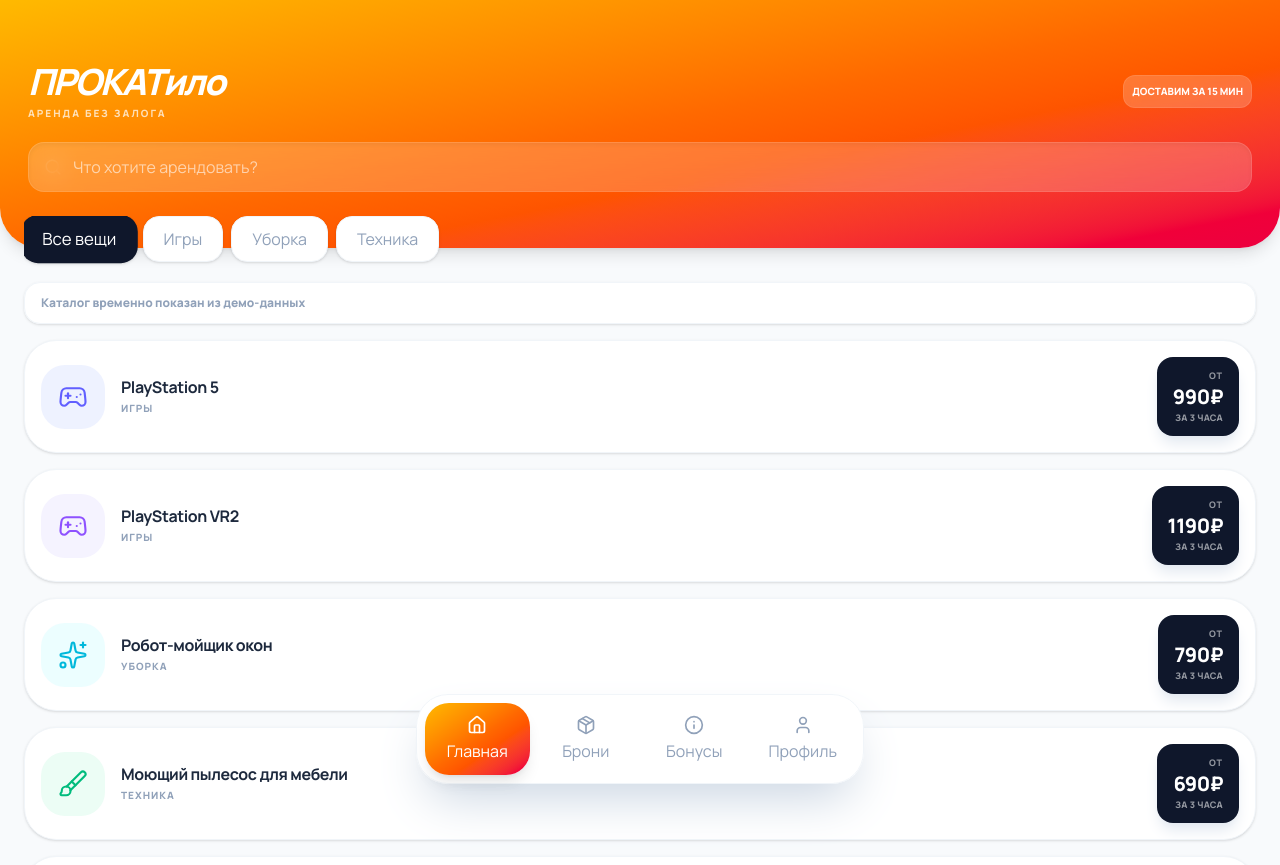
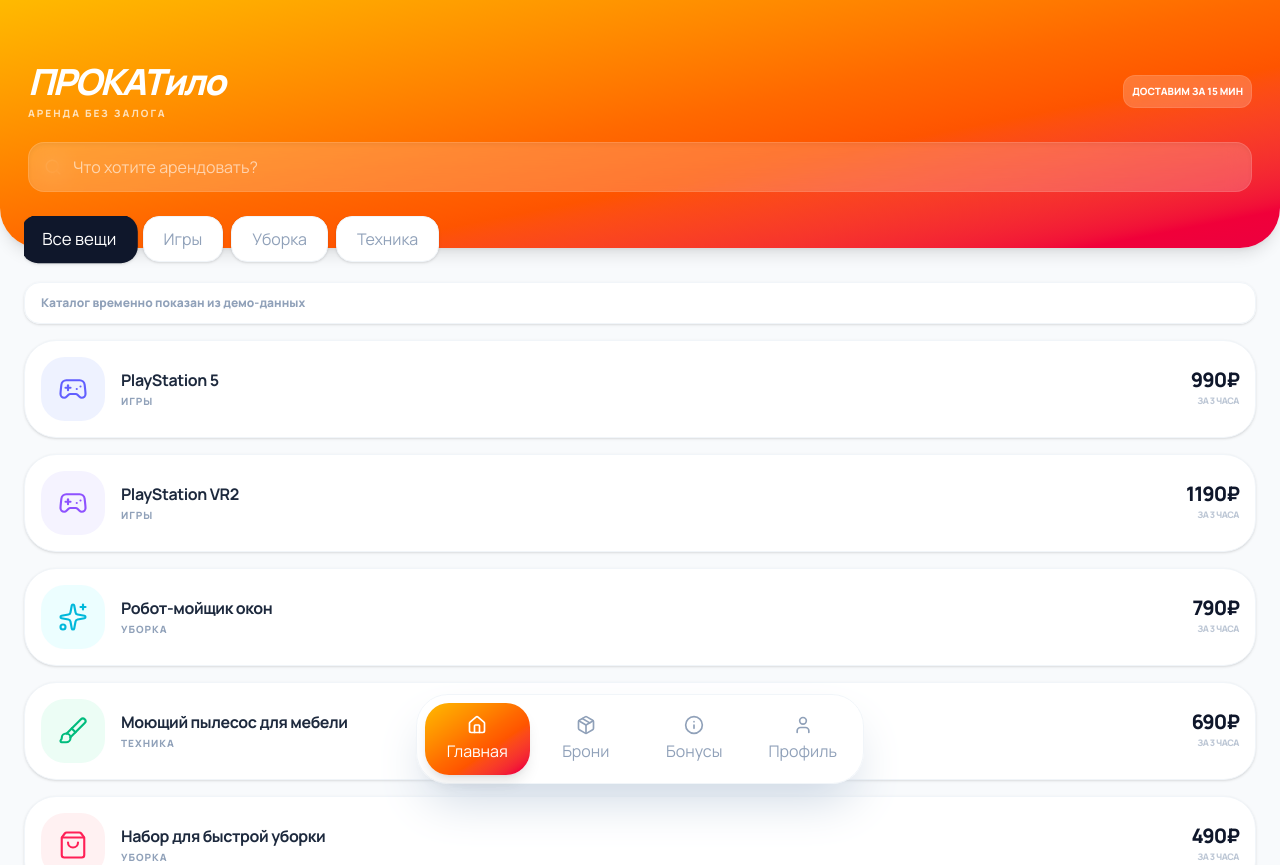
Before and after one commit to Hugging0/prokatilo, a Next.js app in the folder frontend/: page / in a window 1280 px wide. Shown: the top 865 px of the page. Built offline with nearby package versions, Linux system fonts and the light colour scheme; no server answers.

Commit message:
style: restore lightweight catalog prices

```diff
--- a/frontend/src/components/features/catalog/HomeView.tsx
+++ b/frontend/src/components/features/catalog/HomeView.tsx
@@ -127,14 +127,11 @@
                 </p>
               </div>
 
-              <div className="ml-4 shrink-0 rounded-2xl bg-slate-900 px-4 py-3 text-right text-white shadow-lg shadow-slate-200">
-                <p className="text-[9px] font-black uppercase tracking-widest text-white/55">
-                  от
-                </p>
-                <p className="mt-1 text-xl font-black leading-none tracking-tight">
+              <div className="text-right">
+                <p className="text-xl font-black text-slate-900 tracking-tighter leading-none">
                   {item.price3h}₽
                 </p>
-                <p className="mt-1 text-[9px] font-black uppercase tracking-wide text-white/55">
+                <p className="text-[9px] font-black text-slate-400 uppercase tracking-tighter opacity-60 mt-1">
                   за 3 часа
                 </p>
               </div>
```
